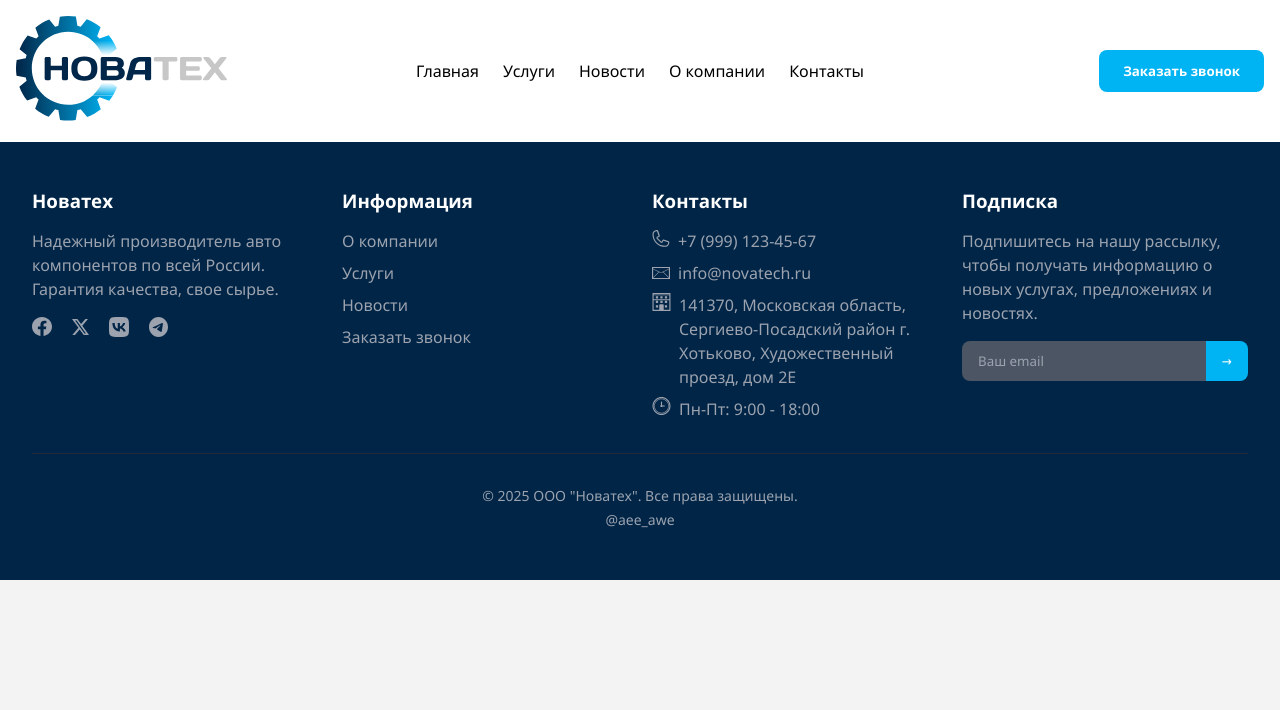
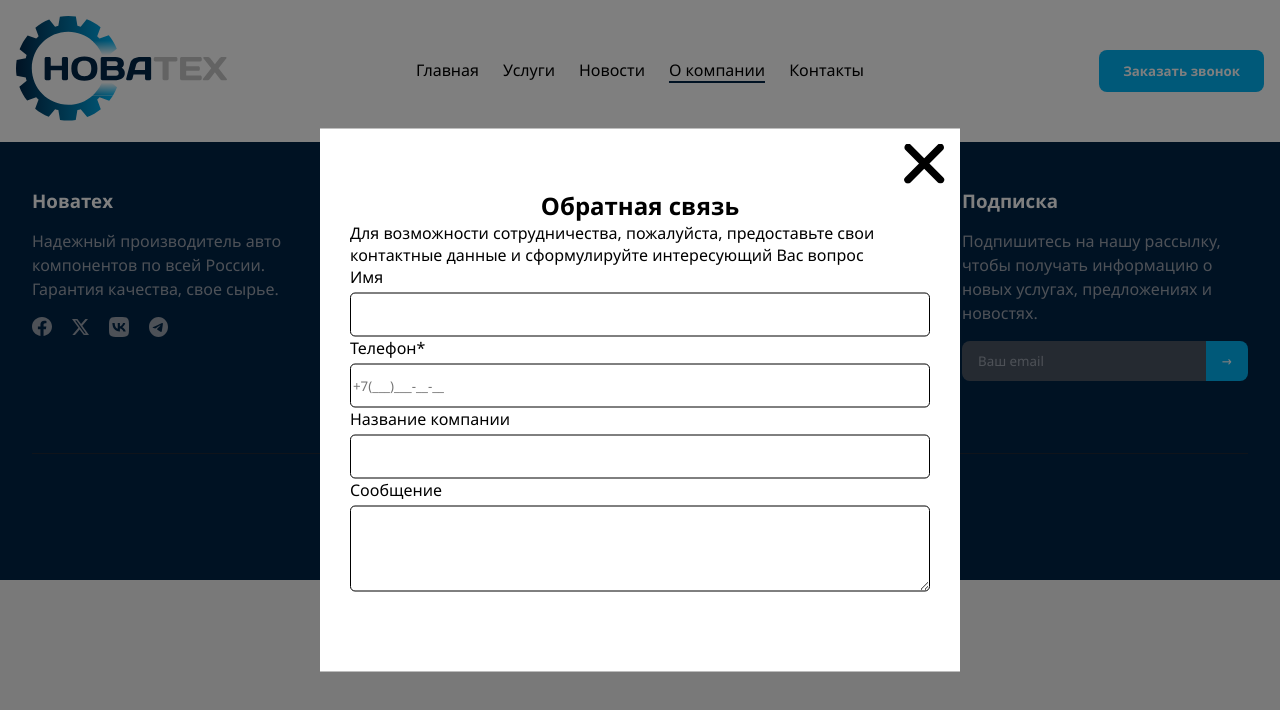
Before and after one commit to AeeAwe/novatech, a plain HTML site: page about.html in a window 1280 px wide. Both pictures are taken after a click on the button "Заказать звонок". Drawn offline with Linux system fonts and the light colour scheme.

Commit message:
Add files via upload

```diff
--- a/about.html
+++ b/about.html
@@ -18,7 +18,7 @@
                 <a href="./" class="app-logo"><img src="icons/logo.svg" alt="Новатех — логотип"></a>
                 <div class="header-actions">
                     <nav class="header-nav">
-                        <a href="/">Главная</a>
+                        <a href="./">Главная</a>
                         <a href="services.html">Услуги</a>
                         <a href="news.html">Новости</a>
                         <a href="about.html">О компании</a>
@@ -35,7 +35,9 @@
         </header>
         <!-- Конец шапки -->
         <!-- Основная часть -->
-        <main class="app-main"></main>
+        <main class="app-main">
+
+        </main>
         <!-- Конец основной части -->
         <!-- Подвал -->
         <footer class="app-footer">
@@ -76,7 +78,7 @@
                         <h3 class="footer-nav-title">Подписка</h3>
                         <p>Подпишитесь на нашу рассылку, чтобы получать информацию о новых услугах, предложениях и новостях.</p>
                         <form class="footer-nav-subcription" action="#">
-                            <input type="email" placeholder="Ваш email">
+                            <input type="email" name="email" autocomplete="email" placeholder="Ваш email">
                             <button aria-label="Подписаться на рассылку">→</button>
                         </form>
                     </div>
@@ -86,6 +88,29 @@
         </footer>
         <!-- Конец подвала -->
     </div>
+    <div class="modal-book__overlay">
+        <div class="modal-book">
+            <div class="close"><img src="icons/close.svg" alt=""></div>
+            <h2 class="section-title">Обратная связь</h2>
+            <p class="section-subtitle">Для возможности сотрудничества, пожалуйста, предоставьте свои контактные данные и сформулируйте интересующий Вас вопрос</p>
+            <label class="modal-flex">
+                <span>Имя</span>
+                <input type="text" name="name" autocomplete="name">
+            </label>
+            <label class="modal-flex">
+                <span>Телефон*</span>
+                <input type="tel" name="phone" autocomplete="tel" placeholder="+7(___)___-__-__">
+            </label>
+            <label class="modal-flex">
+                <span>Название компании</span>
+                <input type="text" name="company" autocomplete="company">
+            </label>
+            <label class="modal-flex">
+                <span>Сообщение</span>
+                <textarea type="text"></textarea>
+            </label>
+        </div>
+    </div>
     <!-- Конец -->
 </body>
 </html>
```
Also changed, not shown: contacts.html (+25 -2 lines), news.html (+25 -2 lines), services.html (+25 -2 lines).
